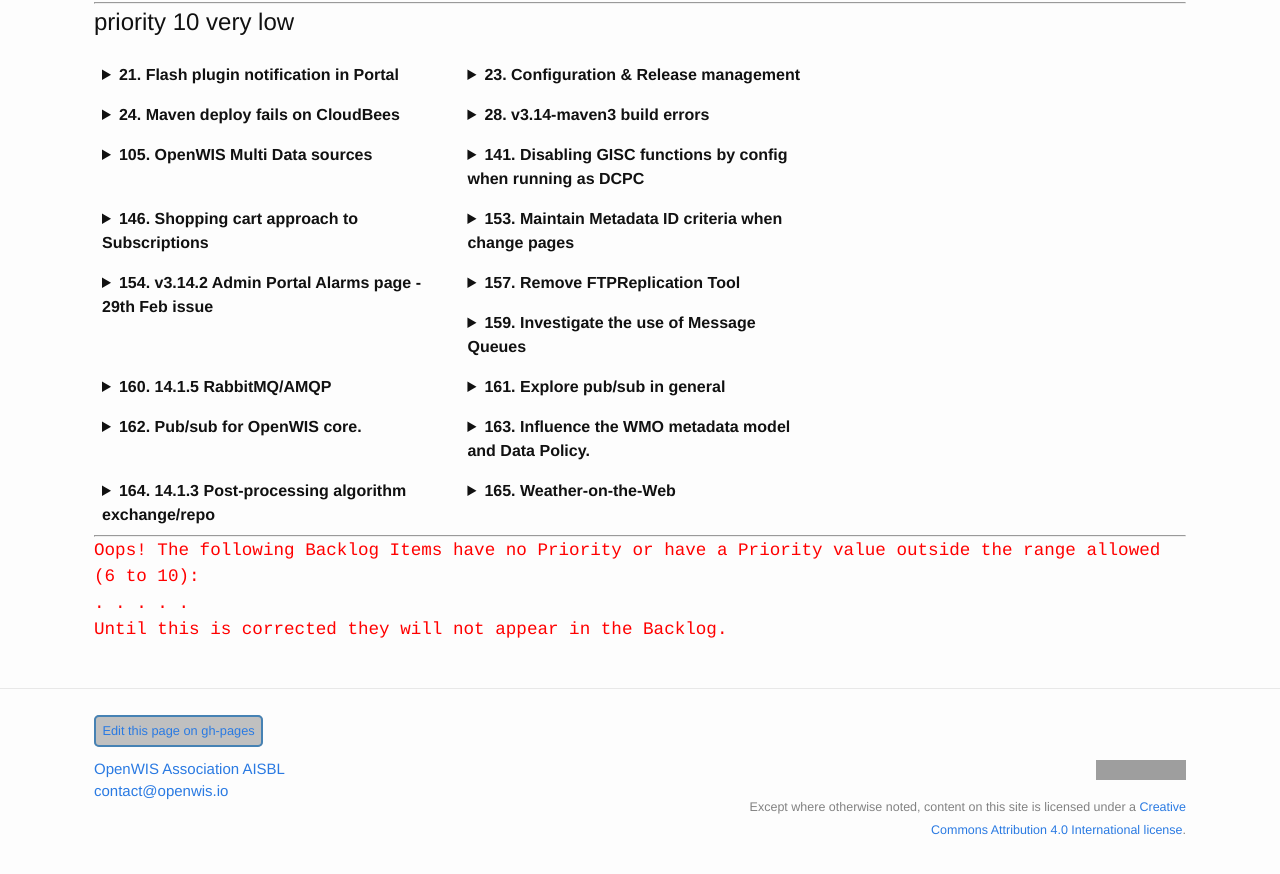
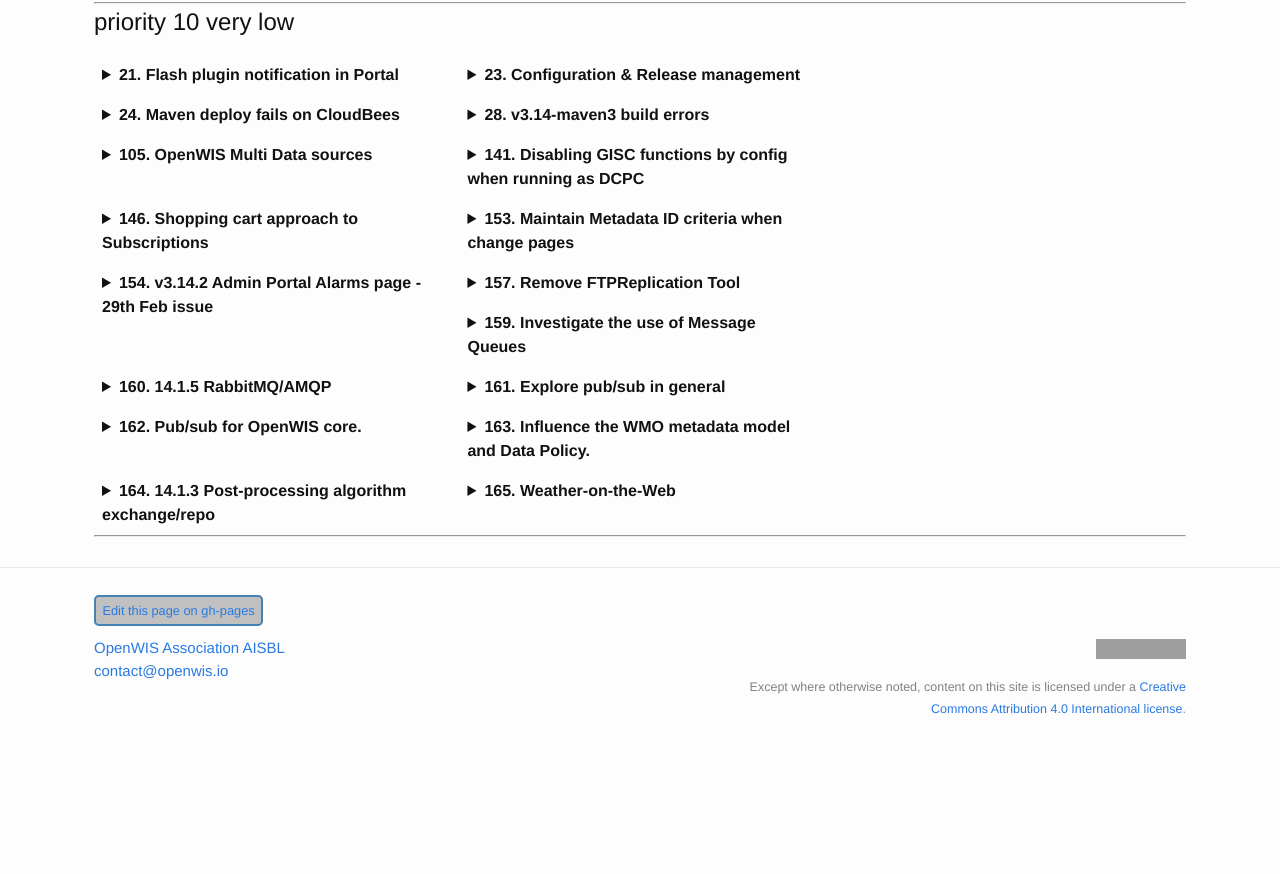
Before and after one commit to OpenWIS/openwis-documentation, a Jekyll site: the page built from _backlog/index.html, in a window 1280 px wide and 900 px high, scrolled down 3511 px. Shown: the top 874 px of the window. Built offline with Jekyll 4.4.1, drawn with Linux system fonts in a browser that asks for light colours; after the commit the page ends 4291 px from its top, so only the background shows below that; grey boxes are pictures that could not be loaded.

Commit message:
Fix spurious error msg on Backlog index
Fixes #13

```diff
--- a/_backlog/index.html
+++ b/_backlog/index.html
@@ -4,6 +4,7 @@ title: Backlog
 ---
 
 {% assign kanMaxChars = 500 %}
+{% assign kanWarning = false %}
 
 <article>
 	<header>
@@ -30,8 +31,13 @@ title: Backlog
 	<hr>
 	<h2>priority {{i}}{{ kanPriorityLabel }}</h2>
 		{% for kanCard in site.backlog %}
-			{% if kanCard.kanPriority > 10 or kanCard.kanPriority < 6 or kanCard.kanPriority == null %}
-				{% capture kanNullPrtyWarning %}{{ kanNullPrtyWarning | append: kanCard.kanBacklog | append: '. ' }}{% endcapture %}
+			{%if i == 10 %}
+				{% if kanCard.kanPriority > 10 or kanCard.kanPriority < 6 or kanCard.kanPriority == null %}
+					{% if kanCard.kanBacklog != null %}
+						{% capture kanNullPrtyWarning %}{{ kanNullPrtyWarning | append: kanCard.kanBacklog | append: '. ' }}{% endcapture %}
+						{% assign kanWarning = true %}
+					{% endif %}
+				{% endif %}
 			{% endif %}
 
 
@@ -64,10 +70,12 @@ title: Backlog
 		</div>
 {% endfor %}
 	<hr>
-	<p class="kanWarning">Oops! The following Backlog Items have no Priority or have a Priority value outside the range allowed (6 to 10):<br>
+	{% if kanWarning %}
+		<p class="kanWarning">Oops! The following Backlog Items have no Priority or have a Priority value outside the range allowed (6 to 10):<br>
 				{{ kanNullPrtyWarning }}<br>
 				  Until this is corrected they will not appear in the Backlog.
-	</p>
+		</p>
+	{% endif %}
 </div>
 
 </article>
```
